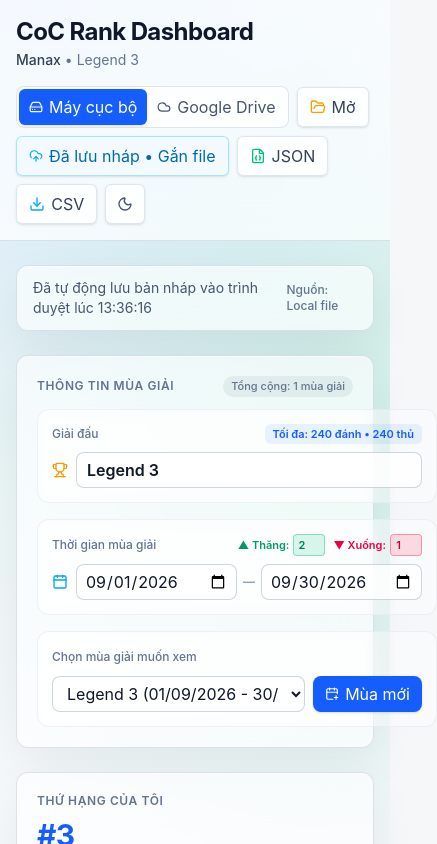
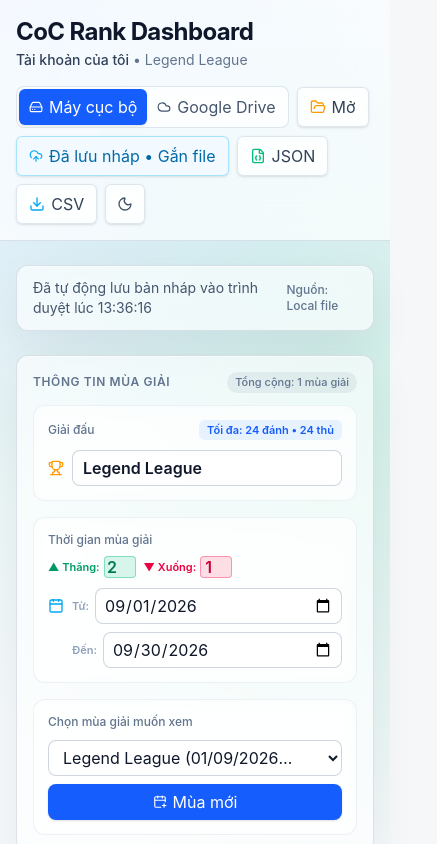
Before and after one commit to pmmdrg/coc-rank-dashboard, a React (Vite) app: page / in a window 390 px wide. Shown: the top 844 px of the page, 437 px wide, since content can reach past the window. Built offline with nearby package versions, Linux system fonts and the light colour scheme.

Commit message:
fix: optimize season meta form on mobile and clean up starter defaults

```diff
--- a/public/sample-season.json
+++ b/public/sample-season.json
@@ -1,39 +1,19 @@
 {
   "league": "Legend League",
-  "seasonName": "September 2026",
+  "seasonName": "Legend League",
   "startsAt": "2026-09-01",
   "endsAt": "2026-09-30",
-  "myPlayerId": "p-03",
+  "myPlayerId": "p-01",
   "players": [
     {
       "id": "p-01",
-      "name": "AriaStorm",
+      "name": "Tài khoản của tôi",
       "rank": 1,
-      "attacks": 188,
-      "defenses": 176,
-      "currentCups": 5872,
-      "maxPossibleCups": 6022,
-      "rating": "elite"
-    },
-    {
-      "id": "p-02",
-      "name": "IronMinh",
-      "rank": 2,
-      "attacks": 181,
-      "defenses": 180,
-      "currentCups": 5804,
-      "maxPossibleCups": 5964,
-      "rating": "danger"
-    },
-    {
-      "id": "p-03",
-      "name": "My Account",
-      "rank": 3,
-      "attacks": 177,
-      "defenses": 173,
-      "currentCups": 5746,
-      "maxPossibleCups": 5916,
-      "rating": "contested"
+      "attacks": 0,
+      "defenses": 0,
+      "currentCups": 5000,
+      "maxPossibleCups": 5960,
+      "rating": "safe"
     }
   ]
 }
--- a/src/App.tsx
+++ b/src/App.tsx
@@ -41,6 +41,12 @@ function loadInitialDocument(): StorageDocument {
         ? parsed.seasons.map(normalizeSeason)
         : [parsed.season ? normalizeSeason(parsed.season) : defaultSeason]
 
+      // Tự động bỏ dữ liệu mẫu cũ (nếu chứa các người chơi mẫu như AriaStorm, IronMinh, Manax)
+      const hasOldSample = seasons.some((s) =>
+        s.players.some((p) => p.name === 'AriaStorm' || p.name === 'IronMinh' || p.name === 'Manax' || p.name === 'LunaBase'),
+      )
+
+      if (!hasOldSample) {
         const activeIndex = typeof parsed.activeSeasonIndex === 'number' && parsed.activeSeasonIndex < seasons.length
           ? parsed.activeSeasonIndex
           : 0
@@ -51,6 +57,7 @@ function loadInitialDocument(): StorageDocument {
           season: seasons[activeIndex] ?? defaultSeason,
           seasons,
           activeSeasonIndex: activeIndex,
+        }
       }
     }
   } catch {
--- a/src/components/SeasonMetaForm.tsx
+++ b/src/components/SeasonMetaForm.tsx
@@ -54,7 +54,7 @@ export function SeasonMetaForm({
   onUpdateSeasonMeta,
 }: SeasonMetaFormProps) {
   return (
-    <div className="glass-panel rounded-xl p-5 shadow-sm">
+    <div className="glass-panel rounded-xl p-4 sm:p-5 shadow-sm">
       <div className="mb-3 flex items-center justify-between">
         <h2 className="text-xs font-semibold uppercase tracking-wider text-slate-500 dark:text-slate-400">
           Thông tin mùa giải
@@ -64,27 +64,27 @@ export function SeasonMetaForm({
         </span>
       </div>
 
-      <div className="grid gap-4 md:grid-cols-2 lg:grid-cols-[250px_minmax(0,1.2fr)_minmax(0,1.3fr)]">
+      <div className="grid gap-4 md:grid-cols-2 lg:grid-cols-[260px_minmax(0,1.2fr)_minmax(0,1.3fr)]">
         {/* Cột 1: Giải đấu */}
         <div className="flex flex-col justify-between rounded-xl border border-slate-200/60 bg-white/40 p-3.5 backdrop-blur dark:border-slate-800 dark:bg-slate-900/40">
-          <div className="flex items-center justify-between">
-            <span className="text-xs font-medium text-slate-500 dark:text-slate-400">
+          <div className="flex items-center justify-between gap-2 flex-wrap">
+            <span className="text-xs font-medium text-slate-500 dark:text-slate-400 shrink-0">
               Giải đấu
             </span>
-            <span className="rounded-md bg-blue-500/10 px-2 py-0.5 text-[11px] font-semibold text-blue-600 dark:bg-sky-500/10 dark:text-sky-400">
+            <span className="rounded-md bg-blue-500/10 px-2 py-0.5 text-[11px] font-semibold text-blue-600 dark:bg-sky-500/10 dark:text-sky-400 shrink-0">
               Tối đa: {season.maxAttacks ?? 24} đánh • {season.maxDefenses ?? 24} thủ
             </span>
           </div>
-          <div className="mt-2 flex h-9 items-center gap-2 font-semibold text-slate-900 dark:text-slate-100">
+          <div className="mt-2.5 flex h-9 items-center gap-2 font-semibold text-slate-900 dark:text-slate-100">
             <Trophy className="h-4 w-4 shrink-0 text-amber-500" aria-hidden="true" />
             {onUpdateSeasonMeta ? (
               <input
                 type="text"
-                value={season.league || 'Legend 3'}
+                value={season.league || 'Legend League'}
                 onChange={(e) => onUpdateSeasonMeta('league', e.target.value)}
-                className="soft-field h-9 flex-1 min-w-0 rounded-lg px-2.5 text-sm font-bold text-slate-900 dark:text-slate-100 cursor-pointer"
-                title="Chỉnh sửa tên giải đấu (ví dụ: Legend 3, Titan 1...)"
-                placeholder="Legend 3"
+                className="soft-field h-9 w-full min-w-0 flex-1 rounded-lg px-2.5 text-sm font-bold text-slate-900 dark:text-slate-100"
+                title="Chỉnh sửa tên giải đấu (ví dụ: Legend League, Champion 1, Master 2...)"
+                placeholder="Legend League"
               />
             ) : (
               <span className="truncate text-sm font-bold tracking-tight">
@@ -96,12 +96,12 @@ export function SeasonMetaForm({
 
         {/* Cột 2: Thời gian mùa giải (có thể chỉnh sửa trực tiếp) & Vạch thăng/xuống hạng */}
         <div className="flex flex-col justify-between rounded-xl border border-slate-200/60 bg-white/40 p-3.5 backdrop-blur dark:border-slate-800 dark:bg-slate-900/40">
-          <div className="flex items-center justify-between gap-2">
+          <div className="flex items-center justify-between gap-2 flex-wrap">
             <span className="text-xs font-medium text-slate-500 dark:text-slate-400 shrink-0">
               Thời gian mùa giải
             </span>
             {onUpdateSeasonMeta ? (
-              <div className="flex items-center gap-2 text-[11px]">
+              <div className="flex items-center gap-2 text-[11px] shrink-0">
                 <label className="flex items-center gap-1 font-semibold text-emerald-600 dark:text-emerald-400" title="Số người thăng hạng ở top đầu">
                   <span>▲ Thăng:</span>
                   <input
@@ -129,27 +129,34 @@ export function SeasonMetaForm({
               </span>
             )}
           </div>
-          <div className="mt-2 flex items-center gap-2">
-            <Calendar className="h-4 w-4 shrink-0 text-sky-500" aria-hidden="true" />
+          <div className="mt-2.5 flex items-start sm:items-center gap-2">
+            <Calendar className="mt-2.5 sm:mt-0 h-4 w-4 shrink-0 text-sky-500" aria-hidden="true" />
             {onUpdateSeasonMeta ? (
-              <div className="flex flex-1 items-center gap-1.5 min-w-0">
+              <div className="grid grid-cols-1 sm:grid-cols-2 gap-2 flex-1 min-w-0">
+                <div className="flex items-center gap-1.5 min-w-0">
+                  <span className="text-[11px] font-semibold text-slate-400 dark:text-slate-500 shrink-0 sm:hidden">
+                    Từ:
+                  </span>
                   <input
                     type="date"
                     value={season.startsAt || ''}
                     onChange={(e) => onUpdateSeasonMeta('startsAt', e.target.value)}
-                  className="soft-field h-9 flex-1 min-w-0 rounded-lg px-2 text-xs font-semibold cursor-pointer"
+                    className="soft-field h-9 w-full min-w-0 rounded-lg px-2 text-xs font-semibold cursor-pointer"
                     title="Chỉnh sửa ngày bắt đầu mùa giải"
                   />
-                <span className="shrink-0 text-xs font-bold text-slate-400 dark:text-slate-500">
-                  —
+                </div>
+                <div className="flex items-center gap-1.5 min-w-0">
+                  <span className="text-[11px] font-semibold text-slate-400 dark:text-slate-500 shrink-0 sm:hidden">
+                    Đến:
                   </span>
                   <input
                     type="date"
                     value={season.endsAt || ''}
                     onChange={(e) => onUpdateSeasonMeta('endsAt', e.target.value)}
-                  className="soft-field h-9 flex-1 min-w-0 rounded-lg px-2 text-xs font-semibold cursor-pointer"
+                    className="soft-field h-9 w-full min-w-0 rounded-lg px-2 text-xs font-semibold cursor-pointer"
                     title="Chỉnh sửa ngày kết thúc mùa giải"
                   />
+                </div>
               </div>
             ) : (
               <span className="truncate text-sm font-semibold tracking-tight">
@@ -159,19 +166,19 @@ export function SeasonMetaForm({
           </div>
         </div>
 
-        {/* Cột 3: Thẻ Chọn mùa giải & Nút Mùa mới - Được thiết kế đồng bộ kích thước */}
+        {/* Cột 3: Thẻ Chọn mùa giải & Nút Mùa mới */}
         <div className="flex flex-col justify-between rounded-xl border border-slate-200/60 bg-white/40 p-3.5 backdrop-blur dark:border-slate-800 dark:bg-slate-900/40">
-          <div className="flex h-5.5 items-center justify-between">
+          <div className="flex items-center justify-between">
             <span className="text-xs font-medium text-slate-500 dark:text-slate-400">
               Chọn mùa giải muốn xem
             </span>
           </div>
-          <div className="mt-2 flex items-center gap-2">
+          <div className="mt-2.5 flex flex-col sm:flex-row items-stretch sm:items-center gap-2">
             <div className="relative min-w-0 flex-1">
               <select
                 value={activeSeasonIndex}
                 onChange={(e) => onSelectSeasonIndex(Number(e.target.value))}
-                className="soft-field h-9 w-full rounded-lg px-2.5 text-xs font-semibold"
+                className="soft-field h-9 w-full rounded-lg px-2.5 pr-8 text-xs font-semibold truncate cursor-pointer"
               >
                 {seasons.map((s, index) => (
                   <option
@@ -188,7 +195,7 @@ export function SeasonMetaForm({
             <button
               type="button"
               onClick={onOpenCreateModal}
-              className="inline-flex h-9 shrink-0 items-center gap-1.5 rounded-lg bg-blue-600 px-3 text-xs font-semibold text-white shadow-sm transition-all duration-200 hover:scale-105 hover:bg-blue-700 hover:shadow-md active:scale-95 dark:bg-sky-600 dark:hover:bg-sky-500"
+              className="inline-flex h-9 shrink-0 items-center justify-center gap-1.5 rounded-lg bg-blue-600 px-3.5 text-xs font-semibold text-white shadow-sm transition-all duration-200 hover:scale-105 hover:bg-blue-700 active:scale-95 dark:bg-sky-600 dark:hover:bg-sky-500"
               title="Tạo mùa giải mới"
             >
               <CalendarPlus className="h-3.5 w-3.5" aria-hidden="true" />
--- a/src/data/sampleSeason.ts
+++ b/src/data/sampleSeason.ts
@@ -1,64 +1,42 @@
 import type { Season } from '../types'
 
+export function getDefaultSeasonDates(): { startsAt: string; endsAt: string; seasonName: string } {
+  const now = new Date()
+  const year = now.getFullYear()
+  const month = now.getMonth() // 0-indexed
+
+  const y = year
+  const m = String(month + 1).padStart(2, '0')
+  const lastDay = new Date(year, month + 1, 0).getDate()
+
+  return {
+    startsAt: `${y}-${m}-01`,
+    endsAt: `${y}-${m}-${String(lastDay).padStart(2, '0')}`,
+    seasonName: `Tháng ${month + 1}/${year}`,
+  }
+}
+
+const defaultDates = getDefaultSeasonDates()
+
 export const sampleSeason: Season = {
-  league: 'Legend 3',
-  seasonName: 'Legend 3',
-  startsAt: '2026-09-01',
-  endsAt: '2026-09-30',
-  maxAttacks: 240,
-  maxDefenses: 240,
+  league: 'Legend League',
+  seasonName: defaultDates.seasonName,
+  startsAt: defaultDates.startsAt,
+  endsAt: defaultDates.endsAt,
+  maxAttacks: 24,
+  maxDefenses: 24,
   promotionCount: 2,
   demotionCount: 1,
-  myPlayerId: 'p-03',
+  myPlayerId: 'p-01',
   players: [
     {
       id: 'p-01',
-      name: 'AriaStorm',
+      name: 'Tài khoản của tôi',
       rank: 1,
-      attacks: 188,
-      defenses: 176,
-      currentCups: 5872,
-      maxPossibleCups: 7952,
-      rating: 'elite',
-    },
-    {
-      id: 'p-02',
-      name: 'IronMinh',
-      rank: 2,
-      attacks: 181,
-      defenses: 180,
-      currentCups: 5804,
-      maxPossibleCups: 8164,
-      rating: 'danger',
-    },
-    {
-      id: 'p-03',
-      name: 'Manax',
-      rank: 3,
-      attacks: 177,
-      defenses: 173,
-      currentCups: 5746,
-      maxPossibleCups: 8266,
-      rating: 'contested',
-    },
-    {
-      id: 'p-04',
-      name: 'BlueForge',
-      rank: 4,
-      attacks: 169,
-      defenses: 171,
-      currentCups: 5688,
-      maxPossibleCups: 8528,
-      rating: 'danger',
-    },
-    {
-      id: 'p-05',
-      name: 'LunaBase',
-      rank: 5,
-      attacks: 154,
-      defenses: 164,
-      currentCups: 5512,
-      maxPossibleCups: 8952,
+      attacks: 0,
+      defenses: 0,
+      currentCups: 5000,
+      maxPossibleCups: 5960,
       rating: 'safe',
     },
   ],
--- a/src/index.css
+++ b/src/index.css
@@ -282,3 +282,22 @@ html.dark .glass-panel {
   animation: row-exit 240ms cubic-bezier(0.4, 0, 0.2, 1) forwards;
   pointer-events: none;
 }
+
+/* Đảm bảo ô nhập ngày và select không bị tràn chiều ngang trên màn hình điện thoại */
+input[type="date"],
+input[type="text"],
+input[type="number"],
+select {
+  min-width: 0;
+  max-width: 100%;
+}
+
+/* Ngăn ngừa iOS Safari tự động phóng to giao diện khi người dùng chạm vào ô nhập */
+@media screen and (max-width: 640px) {
+  input[type="text"],
+  input[type="number"],
+  input[type="date"],
+  select {
+    font-size: 16px !important;
+  }
+}
--- a/src/lib/ranking.ts
+++ b/src/lib/ranking.ts
@@ -66,9 +66,8 @@ export function sortAndRankPlayers(players: Player[]): Player[] {
 }
 
 export function formatLeagueName(league?: string): string {
-  if (!league) return 'Legend 3'
+  if (!league) return 'Legend League'
   const trimmed = league.trim()
-  if (trimmed.toLowerCase() === 'legend league') return 'Legend 3'
   return trimmed.replace(/\bleague\b/gi, 'League')
 }
 
@@ -94,12 +93,7 @@ export function normalizeSeason(season: Season): RankedSeason {
   })
 
   const league = formatLeagueName(season.league)
-  const seasonName =
-    !season.seasonName ||
-    season.seasonName === 'September 2026' ||
-    season.seasonName.toLowerCase() === 'legend league'
-      ? league
-      : season.seasonName
+  const seasonName = season.seasonName || league
 
   return {
     ...season,
```
Also changed, not shown: public/sample-season.csv. Lines whose indentation alone changed are shown as unchanged.
